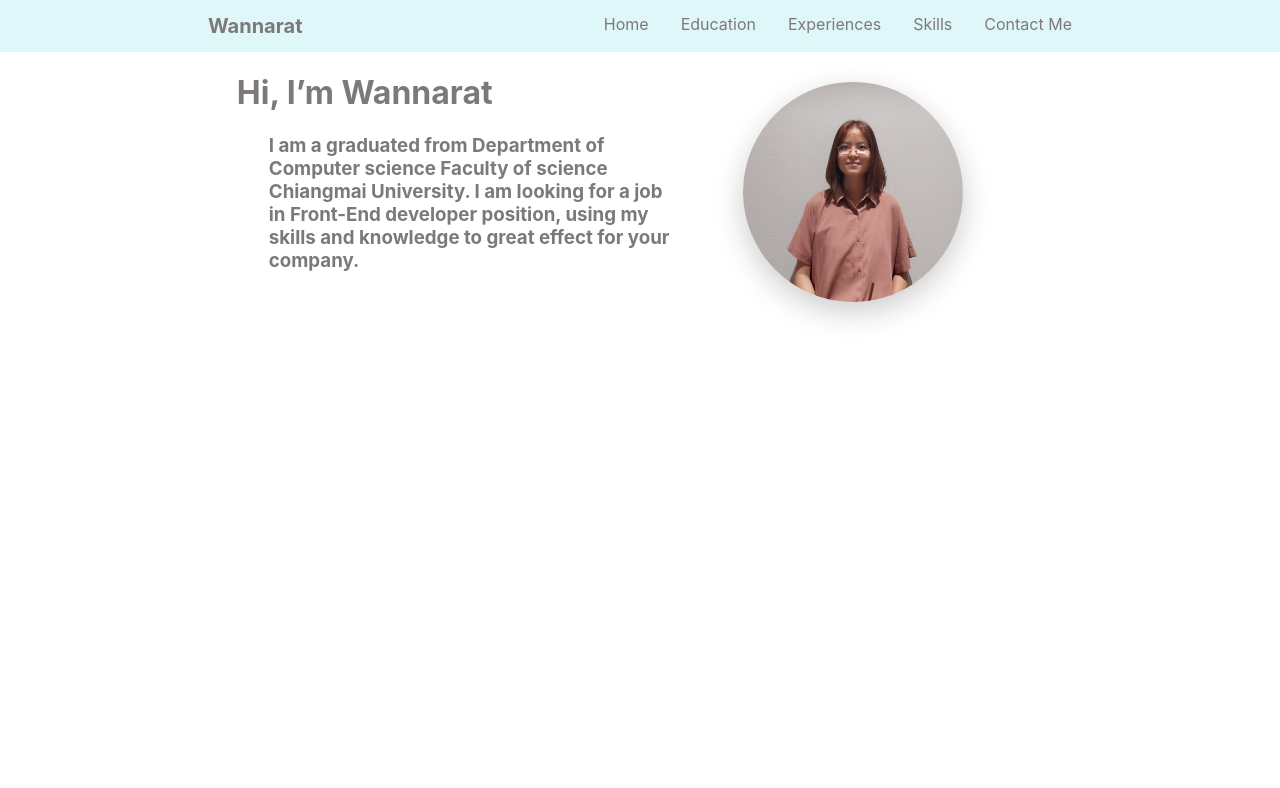
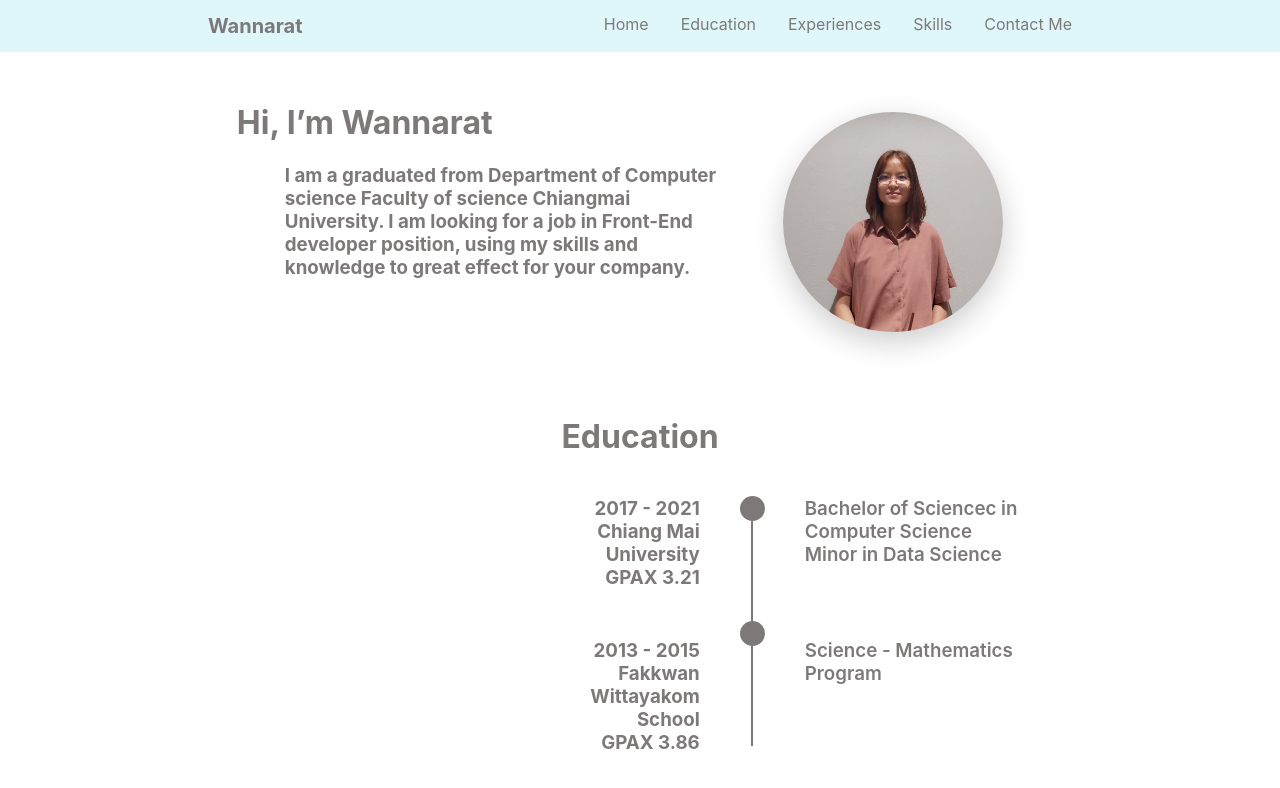
Before and after one commit to Wannara/Resume-for-job-interview, a React (Create React App) app in the folder resume-for-job-interview/: page / in a window 1280 px wide. Shown: the top 788 px of the page. Built offline with nearby package versions, Linux system fonts and the light colour scheme.

Commit message:
add-education-compoment

```diff
--- a/resume-for-job-interview/src/App.js
+++ b/resume-for-job-interview/src/App.js
@@ -1,6 +1,7 @@
 // import logo from './logo.svg';
 import { useEffect } from 'react';
 import './App.css';
+import Education from './components/Education/education';
 import Home from './components/Home/home';
 import Navbar from './components/Navbar/Navbar';
 
@@ -15,6 +16,7 @@ function App() {
       <Navbar></Navbar>
       <div className="container">
         <Home></Home>
+        <Education></Education>
       </div>
       {/* <header className="App-header">
         <img src={logo} className="App-logo" alt="logo" />
--- /dev/null
+++ b/resume-for-job-interview/src/components/Education/education.js
@@ -0,0 +1,45 @@
+import './styles.css';
+function Education(){
+    return(<>
+    <div className="container-education">
+        <h1 className="topic-education">Education</h1>
+        <div className="content-education">
+            <div className="year-education">
+                <h3 className="text-year">
+                    2017 - 2021 <br/>
+                    Chiang Mai University<br/>
+                    GPAX 3.21
+                </h3>
+                <h3 className="text-year">
+                    2013 - 2015 <br/>
+                    Fakkwan Wittayakom School<br/>
+                    GPAX 3.86
+                </h3>
+            </div>
+
+            <div className="line">
+                <span className="circle"></span>
+                <span className="vertical"></span>
+                <span className="circle"></span>
+                <span className="vertical"></span>
+
+            </div>
+
+            <div className="program-study">
+                <h3 className="text-study">
+                    Bachelor of Sciencec in Computer Science <br/>
+                    Minor in Data Science
+                </h3>
+                <h3 className="text-study">
+                    Science -  Mathematics Program
+                </h3>
+            </div>
+
+
+        </div>
+    </div>
+
+    </>)
+}
+
+export default Education;
--- /dev/null
+++ b/resume-for-job-interview/src/components/Education/styles.css
@@ -0,0 +1,58 @@
+.container-education {
+    margin: 0 5%;
+    padding: 30px 0;
+}
+
+.topic-education {
+    color: rgb(125, 121, 121);
+    font-weight: 700;
+    text-align: center;
+
+}
+
+.content-education {
+    display:flex;
+    padding-left: 300px;
+}
+
+.year-education {
+    display: block;
+}
+
+.text-year {
+    text-align: right;
+    color: rgb(125, 121, 121);
+    font-weight: 700;
+    padding-bottom: 32px ;
+}
+
+.text-study {
+    text-align: left;
+    color: rgb(125, 121, 121);
+    font-weight: 600;
+    padding-bottom: 55px ;
+}
+
+.line{
+    display: grid;
+    width: auto;
+    height: auto;
+    margin: 18px 40px auto;
+}
+
+.circle {
+    width: 25px;
+    height: 25px;
+    background: rgb(125, 121, 121);;
+    border-radius: 100px;
+    position: relative;
+  /* margin: 18px auto 0 auto; */
+
+}
+
+.vertical {
+    width: 2px;
+    height: 100px;
+    background:rgb(125, 121, 121);;
+    margin: 0px auto 0 auto;
+}
--- a/resume-for-job-interview/src/components/Home/home.js
+++ b/resume-for-job-interview/src/components/Home/home.js
@@ -3,7 +3,7 @@ function Home(){
     return(<>
     <div className="container-home">
         <div className="content">
-            <h1 className="topic-description">Hi, I’m Wannarat</h1>
+            <h1 className="topic">Hi, I’m Wannarat</h1>
             <h3 className="detail-description">I am a graduated from Department of Computer science Faculty of science Chiangmai University. I am looking for a job in Front-End developer position, using my skills and knowledge to great effect for your company.</h3>
         </div>
         <div className="profile">
--- a/resume-for-job-interview/src/components/Home/styles.css
+++ b/resume-for-job-interview/src/components/Home/styles.css
@@ -1,6 +1,7 @@
 .container-home{
     display: flex;
     margin: 0 5%;
+    padding: 30px 0;
     justify-content: space-between;
 }
 
@@ -9,7 +10,7 @@
     padding: 0 60px 0 0 ;
 }
 
-.topic-description{
+.topic{
     color: rgb(125, 121, 121);
     font-weight: 700;
     text-align: left;
@@ -19,13 +20,13 @@
     color: rgb(125, 121, 121);
     font-weight: 700;
     text-align: left;
-    padding-left: 2rem;
+    padding-left: 3rem;
 }
 
 .profile {
     display: block;
     padding:30px 0px 0 0;
-    margin-right: 10%;
+    margin-right: 5%;
 
 
 }
```
